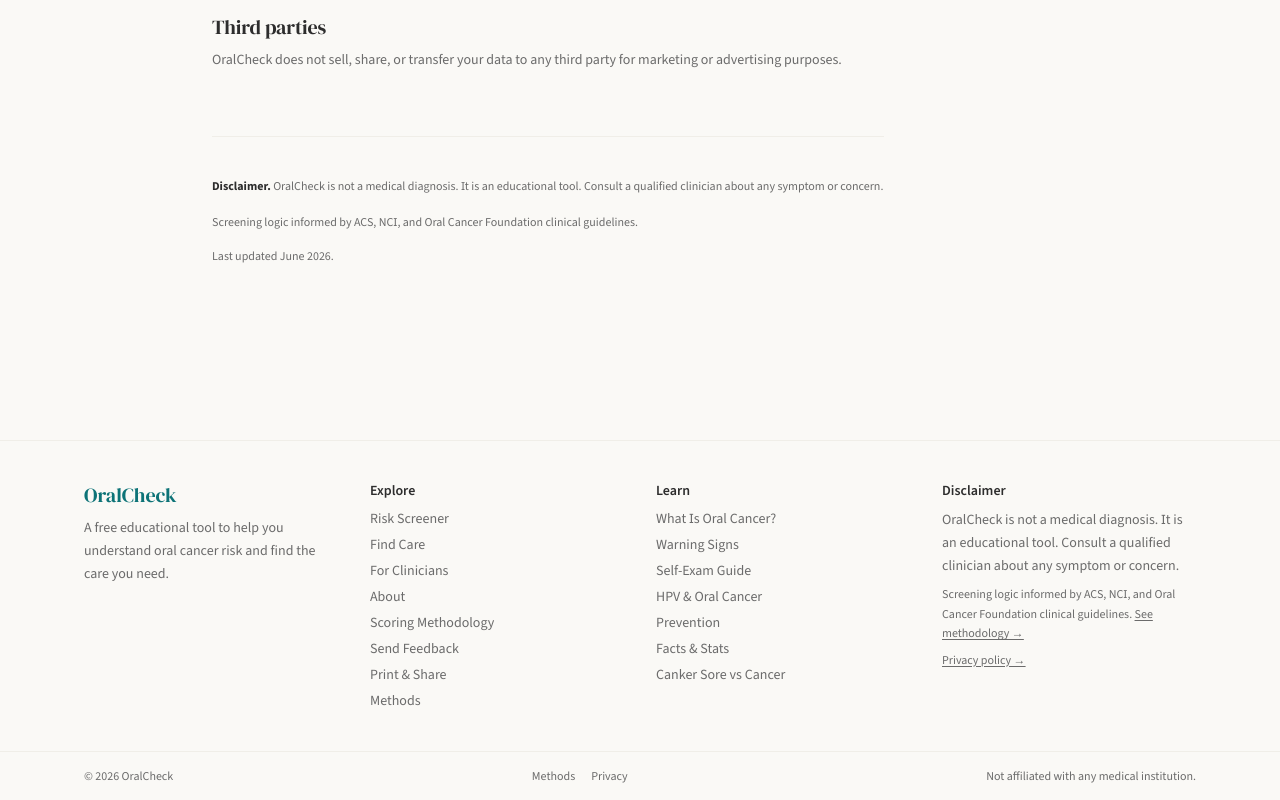
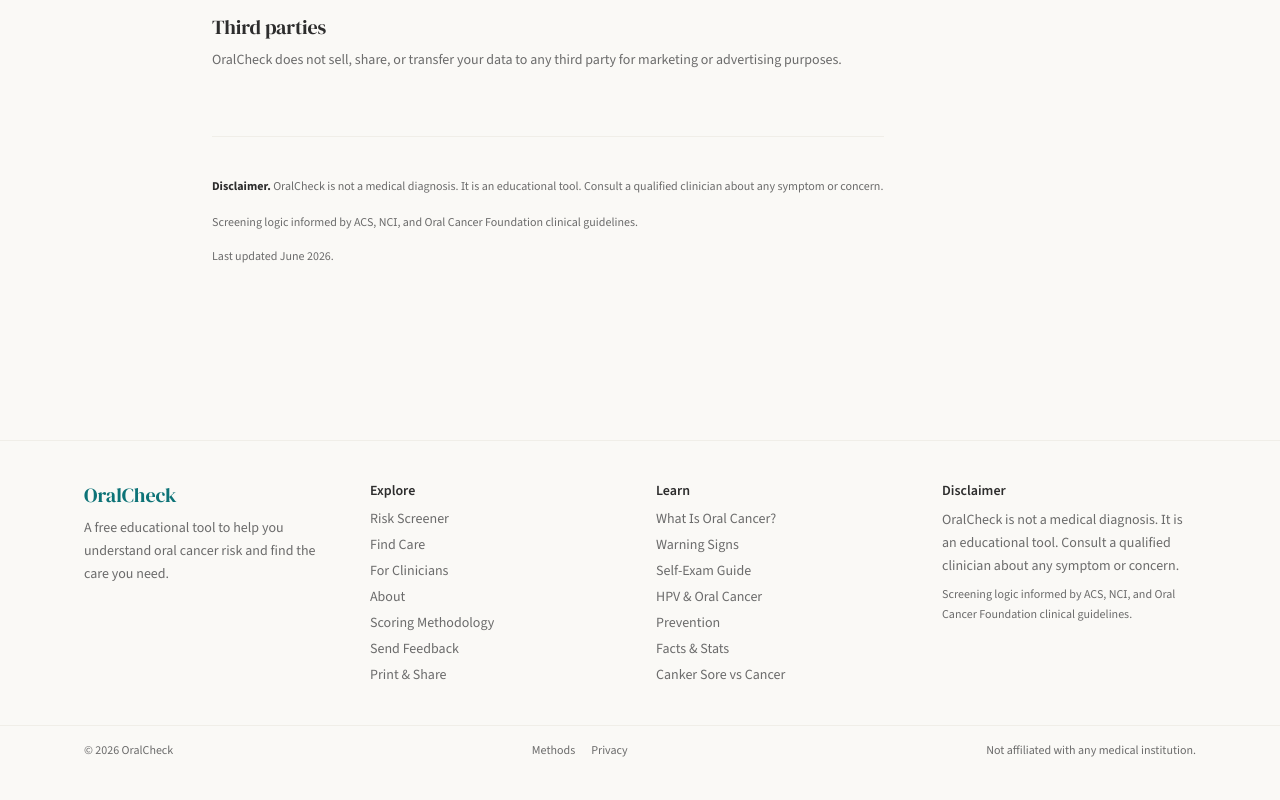
Before and after one commit to ianoharris/oralcheck, a Next.js app: page /privacy in a window 1280 px wide. Shown: the part 904-1704 px from the top of the page. After the commit the page ends 1678 px from the top, so only its background shows below. Built offline with nearby package versions, Linux system fonts and the light colour scheme.

Commit message:
Clean up footer: remove duplicate Methods link and inline disclaimer links
Co-Authored-By: Claude Sonnet 4.6 <noreply@anthropic.com>

```diff
--- a/src/components/Footer.tsx
+++ b/src/components/Footer.tsx
@@ -21,7 +21,6 @@ export default function Footer() {
             <li><Link href="/methods" className="hover:text-brand">Scoring Methodology</Link></li>
             <li><Link href="/about#feedback" className="hover:text-brand">Send Feedback</Link></li>
             <li><Link href="/qr" className="hover:text-brand">Print &amp; Share</Link></li>
-            <li><Link href="/methods" className="hover:text-brand">Methods</Link></li>
           </ul>
         </div>
         <div>
@@ -42,8 +41,7 @@ export default function Footer() {
             OralCheck is not a medical diagnosis. It is an educational tool.
             Consult a qualified clinician about any symptom or concern.
           </p>
-          <p className="text-ink-soft leading-relaxed mt-2 text-xs">Screening logic informed by ACS, NCI, and Oral Cancer Foundation clinical guidelines. <Link href="/methods" className="hover:text-brand underline underline-offset-2">See methodology →</Link></p>
-          <p className="mt-2 text-xs"><Link href="/privacy" className="text-ink-soft hover:text-brand underline underline-offset-2">Privacy policy →</Link></p>
+          <p className="text-ink-soft leading-relaxed mt-2 text-xs">Screening logic informed by ACS, NCI, and Oral Cancer Foundation clinical guidelines.</p>
         </div>
       </div>
       <div className="border-t border-warm-dim">
```
